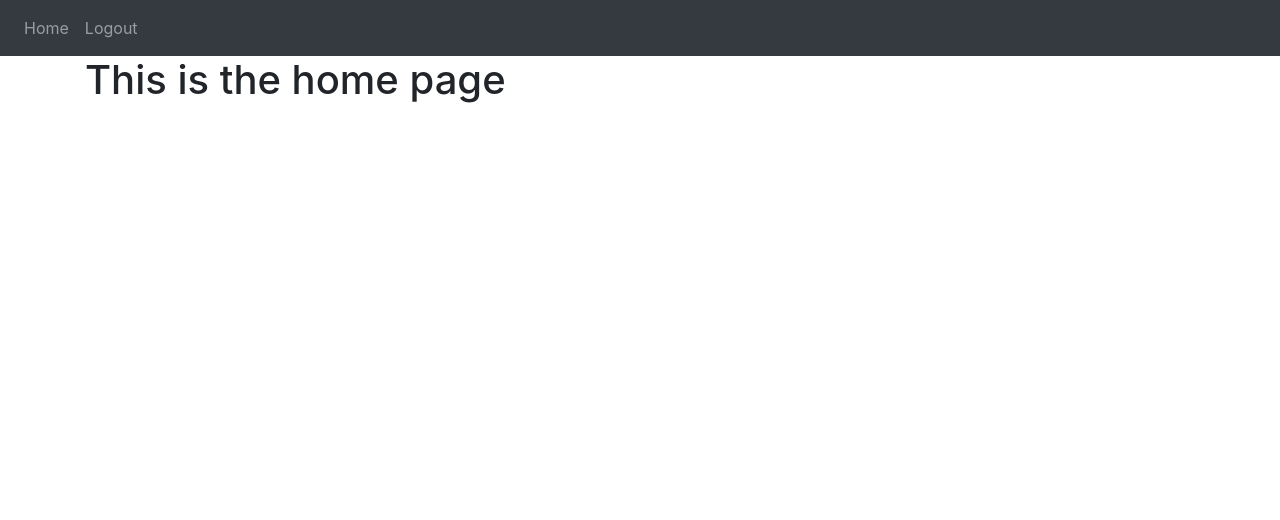
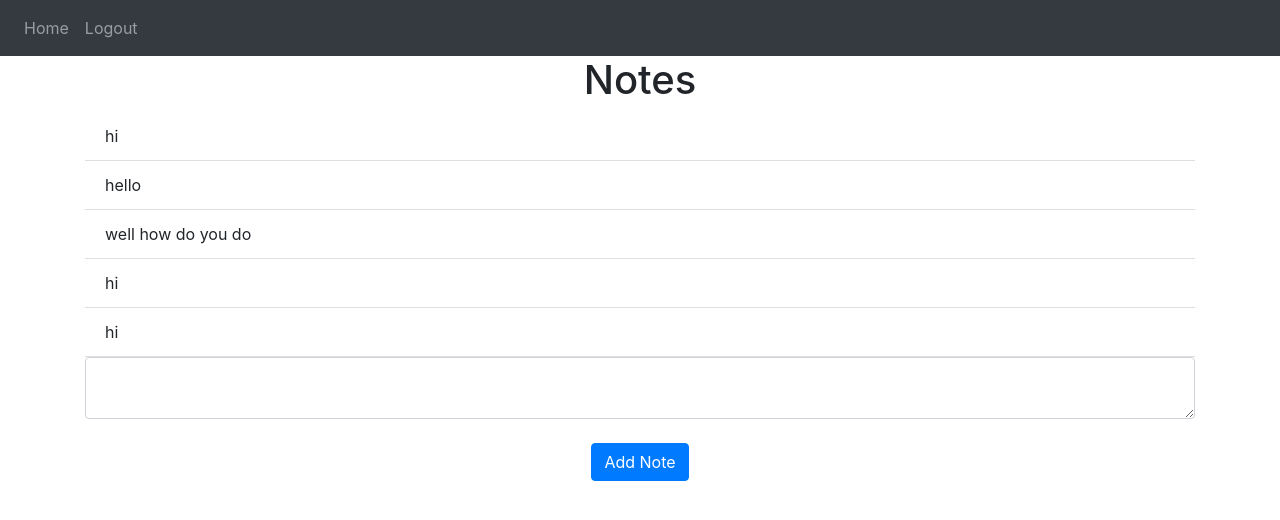
Before and after one commit to kevin-helliwell/flask-web-app, a Flask app: page / in a window 1280 px wide. Shown: the top 520 px of the page. Run offline with Flask 2, Linux system fonts and the light colour scheme; a user stored in the database is signed in; data comes from the database, SQL or seed files in the repository; both versions use the stored data as it was after the commit; some libraries are stand-ins or nearby versions.

Commit message:
adding user notes update

```diff
--- a/website/templates/home.html
+++ b/website/templates/home.html
@@ -1,4 +1,18 @@
 {% extends "base.html" %} {% block title %}Home{% endblock %}
 {% block content %}
-<h1>This is the home page</h1>
+<h1 align="center">Notes</h1>
+<ul class="list-group list-group-flush" id="notes">
+    {% for note in user.notes %}
+    <li class="list-group-item">
+        {{note.data}}
+    </li>
+    {% endfor %}
+</ul>
+<form method="POST">
+    <textarea name="note" id="note" class="form-control"></textarea>
+    <br/>
+    <div align="center">
+        <button type="submit" class="btn btn-primary">Add Note</button>
+    </div>
+</form>
 {% endblock %}
--- a/website/views.py
+++ b/website/views.py
@@ -1,11 +1,24 @@
-from flask import Blueprint, render_template
+from flask import flash
+from flask import Blueprint, render_template, request
 from flask_login import login_required, current_user
-
+from .models import Note
+from . import db
 
 views = Blueprint("views", __name__)
 
 
-@views.route("/")
+@views.route("/", methods=["GET", "POST"])
 @login_required
 def home():
+    if request.method == "POST":
+        note = request.form.get("note")
+
+        if len(note) < 1:
+            flash("Note is too short!", category="error")
+        else:
+            new_note = Note(data=note, user_id=current_user.id)
+            db.session.add(new_note)
+            db.session.commit()
+            flash("Note added!", category="success")
+
     return render_template("home.html", user=current_user)
```
Also changed, not shown: website/database.db.
